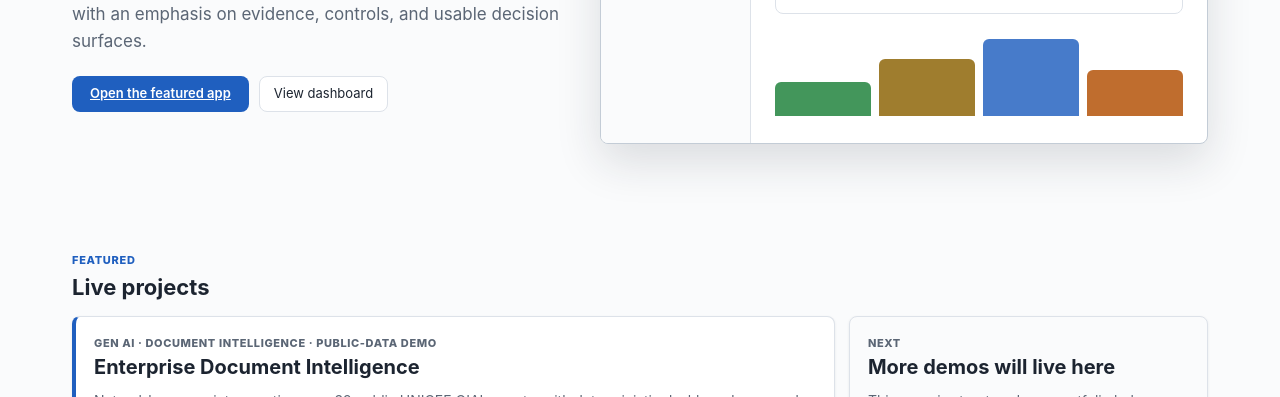
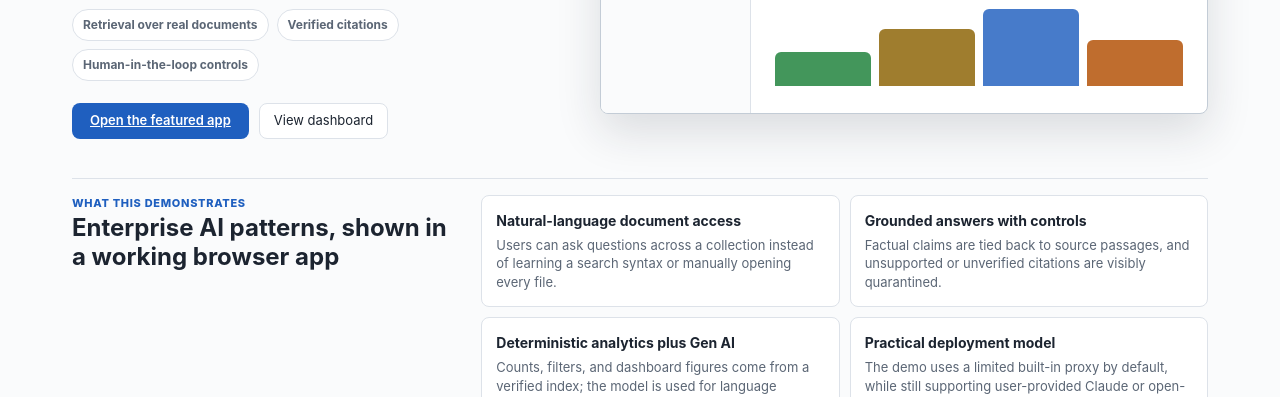
Before and after one commit to Podskarbi/Projects, a plain HTML site: page index.html in a window 1280 px wide. Shown: the part 403-800 px from the top of the page. Drawn offline with Linux system fonts and the light colour scheme; a script that the page names is missing.

Commit message:
Explain Gen AI demo on portfolio homepage

```diff
--- a/index.html
+++ b/index.html
@@ -10,7 +10,7 @@
 <meta name="apple-mobile-web-app-status-bar-style" content="default">
 <meta name="apple-mobile-web-app-title" content="Doc Intelligence">
 <link rel="apple-touch-icon" href="apple-touch-icon.png">
-<link rel="stylesheet" href="styles.css?v=1.0.19">
+<link rel="stylesheet" href="styles.css?v=1.0.20">
 </head>
 <body>
 
@@ -46,7 +46,12 @@
         <div class="portfolio-copy">
           <p class="section-kicker">Project portfolio</p>
           <h1>Piotr Paklerski Projects</h1>
-          <p>Practical Gen AI and data products built as working demos, with an emphasis on evidence, controls, and usable decision surfaces.</p>
+          <p>Working Gen AI and data-product demos focused on enterprise use cases: natural-language interfaces, governed retrieval, evidence-backed answers, and decision surfaces that are usable by non-technical stakeholders.</p>
+          <div class="portfolio-proof" aria-label="What this portfolio demonstrates">
+            <span>Retrieval over real documents</span>
+            <span>Verified citations</span>
+            <span>Human-in-the-loop controls</span>
+          </div>
           <div class="portfolio-actions">
             <a class="send-btn" href="#/browse">Open the featured app</a>
             <a class="nav-btn" href="#/dash">View dashboard</a>
@@ -76,6 +81,31 @@
         </div>
       </section>
 
+      <section class="portfolio-explainer" aria-labelledby="demoTitle">
+        <div>
+          <p class="section-kicker">What this demonstrates</p>
+          <h2 id="demoTitle">Enterprise AI patterns, shown in a working browser app</h2>
+        </div>
+        <div class="capability-grid">
+          <article>
+            <strong>Natural-language document access</strong>
+            <p>Users can ask questions across a collection instead of learning a search syntax or manually opening every file.</p>
+          </article>
+          <article>
+            <strong>Grounded answers with controls</strong>
+            <p>Factual claims are tied back to source passages, and unsupported or unverified citations are visibly quarantined.</p>
+          </article>
+          <article>
+            <strong>Deterministic analytics plus Gen AI</strong>
+            <p>Counts, filters, and dashboard figures come from a verified index; the model is used for language understanding and synthesis.</p>
+          </article>
+          <article>
+            <strong>Practical deployment model</strong>
+            <p>The demo uses a limited built-in proxy by default, while still supporting user-provided Claude or open-source model endpoints.</p>
+          </article>
+        </div>
+      </section>
+
       <section class="portfolio-projects" aria-labelledby="projectsTitle">
         <div class="portfolio-section-head">
           <p class="section-kicker">Featured</p>
@@ -87,6 +117,11 @@
               <p class="project-eyebrow">Gen AI · document intelligence · public-data demo</p>
               <h3>Enterprise Document Intelligence</h3>
               <p>Natural-language interrogation over 39 public UNICEF OIAI reports, with deterministic dashboards, scoped retrieval, verified verbatim citations, and a limited built-in Haiku proxy for reviewers.</p>
+              <ul class="project-points">
+                <li>Routes questions to relevant reports before reading full text.</li>
+                <li>Separates exact counts from model-generated narrative synthesis.</li>
+                <li>Shows how AI outputs can be constrained, cited, and reviewable.</li>
+              </ul>
               <div class="project-metrics" aria-label="Project metrics">
                 <span><strong>39</strong> reports</span>
                 <span><strong>280</strong> observations</span>
@@ -312,6 +347,6 @@
 })();
 </script>
 <script src="config.js"></script>
-<script src="app.js?v=1.0.19"></script>
+<script src="app.js?v=1.0.20"></script>
 </body>
 </html>
--- a/styles.css
+++ b/styles.css
@@ -110,7 +110,7 @@ main { flex: 1; min-height: 0; display: flex; flex-direction: column; }
 #view-home { overflow-y: auto; background: var(--panel-alt); }
 .portfolio-wrap { max-width: 1180px; width: 100%; margin: 0 auto; padding: 26px 22px 80px; }
 .portfolio-hero {
-  min-height: min(560px, calc(100vh - 126px)); display: grid;
+  min-height: min(500px, calc(100vh - 126px)); display: grid;
   grid-template-columns: minmax(0, 0.9fr) minmax(420px, 1.1fr);
   gap: 30px; align-items: center;
 }
@@ -119,6 +119,13 @@ main { flex: 1; min-height: 0; display: flex; flex-direction: column; }
 }
 .portfolio-copy p {
   margin: 0; max-width: 620px; color: var(--muted); font-size: 17px; line-height: 1.55;
+}
+.portfolio-proof {
+  display: flex; flex-wrap: wrap; gap: 8px; margin-top: 16px;
+}
+.portfolio-proof span {
+  border: 1px solid var(--border); border-radius: 999px; padding: 6px 10px;
+  background: var(--panel); color: var(--muted); font-size: 12px; font-weight: 700;
 }
 .portfolio-actions { display: flex; flex-wrap: wrap; gap: 10px; margin-top: 22px; }
 .portfolio-preview {
@@ -157,6 +164,17 @@ main { flex: 1; min-height: 0; display: flex; flex-direction: column; }
 .preview-bars span:nth-child(2) { height: 68%; background: var(--psin); }
 .preview-bars span:nth-child(3) { height: 92%; }
 .preview-bars span:nth-child(4) { height: 55%; background: var(--psmin); }
+.portfolio-explainer {
+  display: grid; grid-template-columns: minmax(220px, 0.7fr) minmax(0, 1.3fr);
+  gap: 18px; padding: 16px 0 20px; border-top: 1px solid var(--border);
+}
+.portfolio-explainer h2 { margin: 0; font-size: 24px; line-height: 1.2; letter-spacing: 0; }
+.capability-grid { display: grid; grid-template-columns: repeat(2, minmax(0, 1fr)); gap: 10px; }
+.capability-grid article {
+  border: 1px solid var(--border); border-radius: 8px; background: var(--panel); padding: 14px;
+}
+.capability-grid strong { display: block; margin-bottom: 5px; font-size: 14px; }
+.capability-grid p { margin: 0; color: var(--muted); font-size: 13px; line-height: 1.45; }
 .portfolio-projects { padding-top: 14px; }
 .portfolio-section-head { margin-bottom: 12px; }
 .portfolio-section-head h2 { margin: 0; font-size: 22px; letter-spacing: 0; }
@@ -173,6 +191,10 @@ main { flex: 1; min-height: 0; display: flex; flex-direction: column; }
 }
 .project-card h3 { margin: 0 0 8px; font-size: 20px; }
 .project-card p { margin: 0; color: var(--muted); line-height: 1.5; }
+.project-points {
+  margin: 12px 0 0; padding-left: 18px; color: var(--muted); line-height: 1.45;
+}
+.project-points li { margin: 4px 0; }
 .project-metrics { display: flex; flex-wrap: wrap; gap: 8px; margin: 14px 0; }
 .project-metrics span {
   border: 1px solid var(--border); border-radius: 8px; padding: 7px 9px; background: var(--panel-alt);
@@ -695,6 +717,8 @@ dialog::backdrop { background: rgba(28, 36, 48, 0.45); }
 
 @media (max-width: 980px) {
   .portfolio-hero { grid-template-columns: 1fr; min-height: auto; padding-top: 10px; }
+  .portfolio-explainer { grid-template-columns: 1fr; }
+  .capability-grid { grid-template-columns: 1fr; }
   .portfolio-preview { order: -1; }
   .project-grid { grid-template-columns: 1fr; }
   .report-layout { flex-direction: column; }
@@ -732,6 +756,7 @@ dialog::backdrop { background: rgba(28, 36, 48, 0.45); }
   .portfolio-preview { order: 0; }
   .portfolio-copy h1 { font-size: 38px; }
   .portfolio-copy p { font-size: 15px; }
+  .portfolio-proof { gap: 6px; }
   .portfolio-actions, .project-links { align-items: stretch; flex-direction: column; }
   .preview-body { grid-template-columns: 1fr; min-height: 0; }
   .preview-sidebar { display: none; }
--- a/sw.js
+++ b/sw.js
@@ -12,7 +12,7 @@
  *
  * Bump CACHE_VERSION when shipping changes to the precached set.
  */
-const CACHE_VERSION = "cao-v14";
+const CACHE_VERSION = "cao-v15";
 const SHELL = [
   "./",
   "index.html",
```
Also changed, not shown: README.md.
